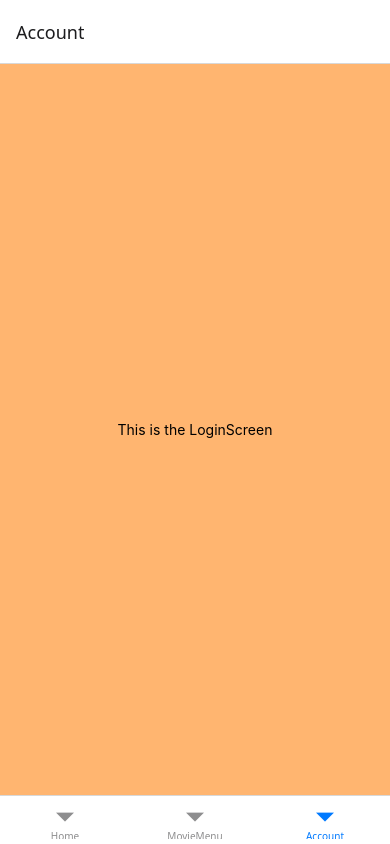
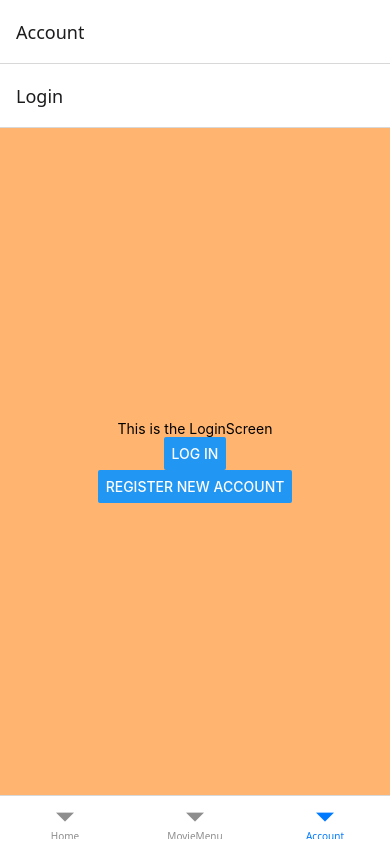
Before and after one commit to Triquatra/Catflix, a React Native app: screen /Account in a window 390 px wide. Built offline with nearby package versions, Linux system fonts and the light colour scheme.

Commit message:
Skapa AccountStack för Login och register och återställ movieMenu vid tabbyte

```diff
--- a/App.js
+++ b/App.js
@@ -18,10 +18,10 @@ import { createBottomTabNavigator } from '@react-navigation/bottom-tabs';
       ├── MovieMenu  → MainStack
       │     ├── MovieList    (första screenen)
       │     ├── MovieDetail
-      │     ├── Review
-      │     ├── Login
-      │     └── Register
-      └── Account    → LoginScreen
+      │     └── Review
+      └── Account    → AccountStack
+            ├── Login        (första screenen)
+            └── Register
 */
 
 
@@ -32,9 +32,7 @@ function MainStack() {
   return (
   <Stack.Navigator>
     <Stack.Screen name="MovieList" component={MovieListScreen} />
-    <Stack.Screen name="Login" component={LoginScreen} />
     <Stack.Screen name="MovieDetail" component={MovieDetailScreen} />
-    <Stack.Screen name="Register" component={RegisterScreen} />
     <Stack.Screen name="Review" component={ReviewFormScreen} />
   </Stack.Navigator>
   );
@@ -44,10 +42,21 @@ function MainTabs() {
   return (
     <Tab.Navigator>
       <Tab.Screen name="Home" component={HomeScreen} />
-      <Tab.Screen name="MovieMenu" component={MainStack} />
-      <Tab.Screen name="Account" component={LoginScreen} />
+      <Tab.Screen name="MovieMenu" component={MainStack} options={{
+        popToTopOnBlur: true,
+      }} />
+      <Tab.Screen name="Account" component={AccountStack} />
     </Tab.Navigator>
   );
+}
+
+function AccountStack() {
+  return (
+    <Stack.Navigator>
+      <Stack.Screen name="Login" component={LoginScreen} />
+      <Stack.Screen name="Register" component={RegisterScreen} />
+    </Stack.Navigator>
+  )
 }
 
 
--- a/screens/HomeScreen.js
+++ b/screens/HomeScreen.js
@@ -10,7 +10,7 @@ export default function HomeScreen( { navigation }) {
       />
       <Button
         title="Register"
-        onPress={() => navigation.navigate("MovieMenu", {screen: "Register"})}
+        onPress={() => navigation.navigate("Account", {screen: "Register"})}
       />
     </View>
   );
--- a/screens/LoginScreen.js
+++ b/screens/LoginScreen.js
@@ -1,11 +1,19 @@
-import { Text, View, StyleSheet } from "react-native";
+import { Text, View, StyleSheet, Button } from "react-native";
 
-export default function LoginScreen() {
+export default function LoginScreen( { navigation }) {
   return (
   <View style={styles.container}>
     <Text>
       This is the LoginScreen
     </Text>
+    <Button
+      title="Log in"
+      onPress={() => {}}
+      />
+    <Button
+      title="Register new account"
+      onPress={() => navigation.navigate("Register")}
+      />
   </View>
   );
 }
```
